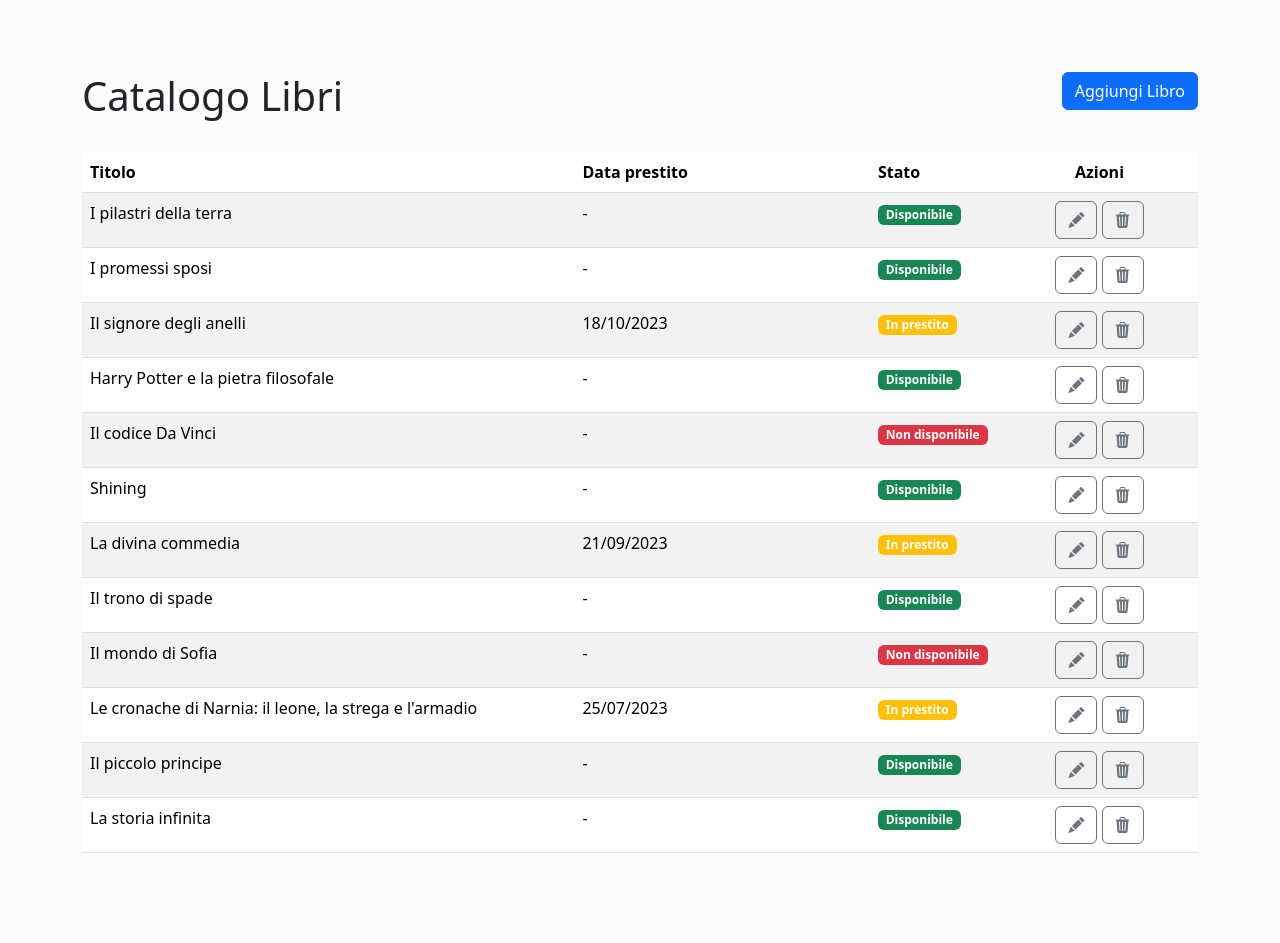
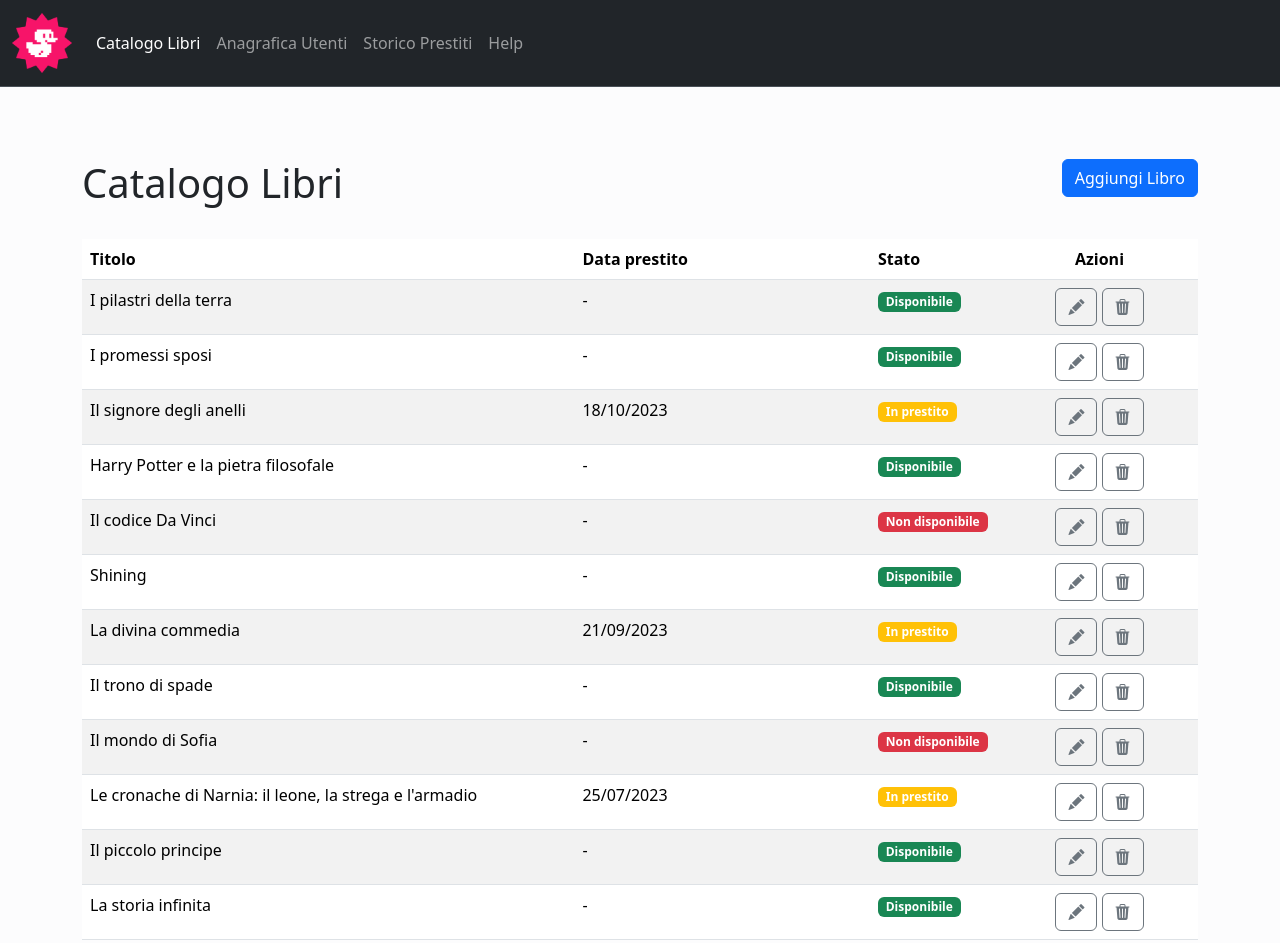
Before and after one commit to andreafulc/html-css-bootstrap-dashboard, a plain HTML site: page index.html in a window 1280 px wide. Before the commit the page ends 917 px from the top, so only its background shows below. Drawn offline with nearby package versions, Linux system fonts and the light colour scheme.

Commit message:
feat: navbar and basic mission complete

```diff
--- a/index.html
+++ b/index.html
@@ -10,8 +10,37 @@
     <link href="https://cdn.jsdelivr.net/npm/bootstrap@5.3.3/dist/css/bootstrap.min.css" rel="stylesheet" integrity="sha384-QWTKZyjpPEjISv5WaRU9OFeRpok6YctnYmDr5pNlyT2bRjXh0JMhjY6hW+ALEwIH" crossorigin="anonymous">
 </head>
 
+
+
 <body class="bg-light-subtle">
+<!-- Header -->
 
+<nav class="navbar navbar-expand-lg bg-dark border-bottom border-body" data-bs-theme="dark">
+  <div class="container-fluid">
+    <a class="navbar-brand" href="#"><img src="./img/duck.png" alt="Bootstrap" width="60" height="60"></a>
+    <button class="navbar-toggler" type="button" data-bs-toggle="collapse" data-bs-target="#navbarSupportedContent" aria-controls="navbarSupportedContent" aria-expanded="false" aria-label="Toggle navigation">
+      <span class="navbar-toggler-icon"></span>
+    </button>
+    <div class="collapse navbar-collapse" id="navbarSupportedContent">
+      <ul class="navbar-nav me-auto mb-2 mb-lg-0">
+        <li class="nav-item">
+          <a class="nav-link active" aria-current="page" href="#">Catalogo Libri</a>
+        </li>
+        <li class="nav-item">
+          <a class="nav-link" href="#">Anagrafica Utenti</a>
+        </li>
+        <li class="nav-item">
+          <a class="nav-link" href="#">Storico Prestiti</a>
+        </li>
+        <li class="nav-item">
+          <a class="nav-link" href="#">Help</a>
+        </li>
+      </ul>
+    </div>
+  </div>
+</nav>
+
+<!-- main -->
 <main>
  <div class="container py-5">
     <!-- catalogue with button -->
```
